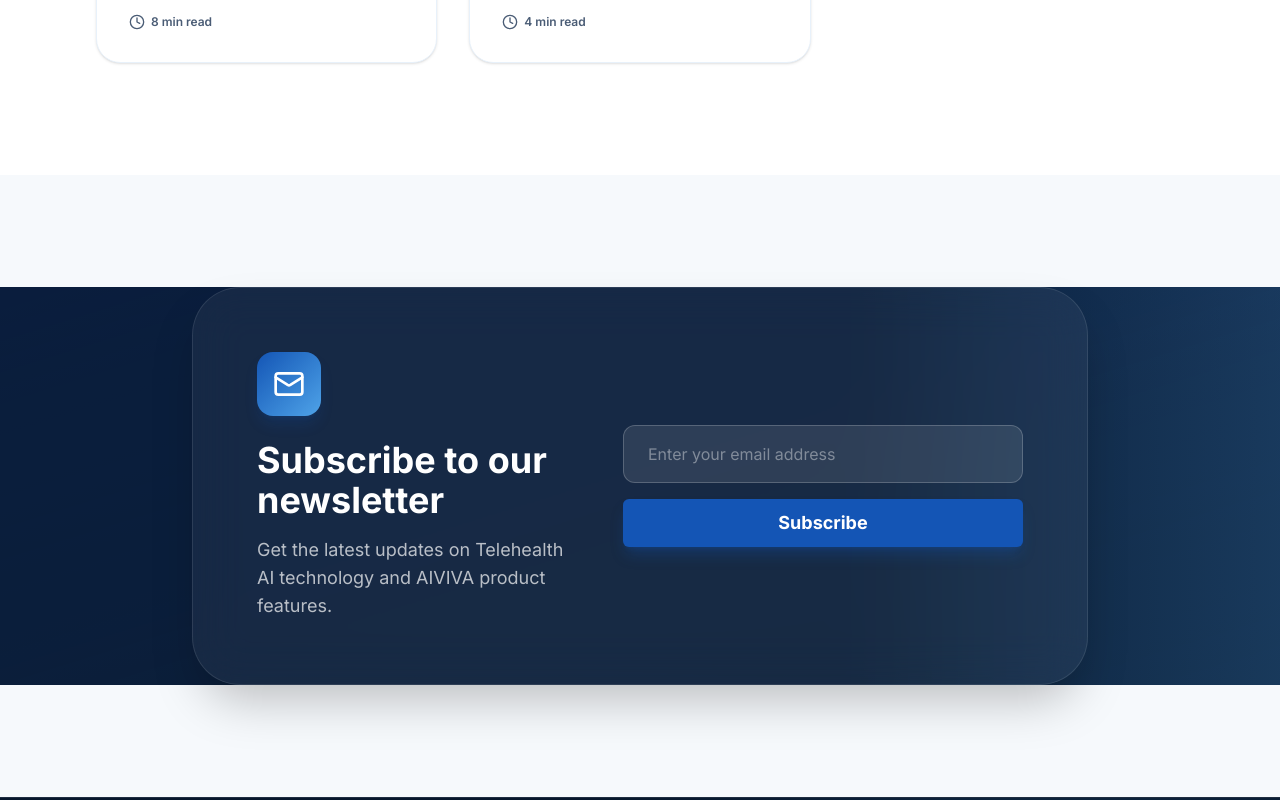
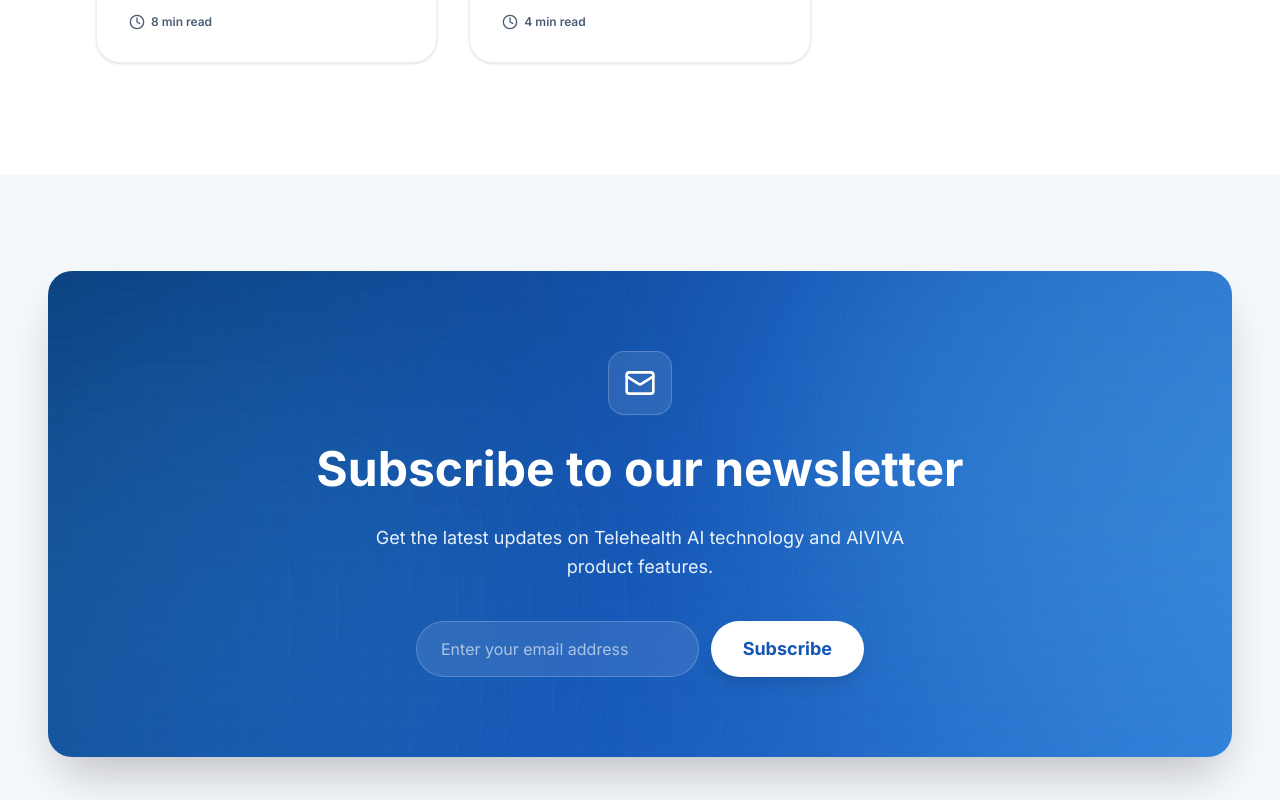
Before and after one commit to leanhtantt/Aiviva, a React (Vite) app: page /en/news in a window 1280 px wide. Shown: the part 1900-2700 px from the top of the page. Built offline with nearby package versions, Linux system fonts and the light colour scheme.

Commit message:
Polish News UI

```diff
--- a/src/components/sections/news/NewsNewsletterSection.tsx
+++ b/src/components/sections/news/NewsNewsletterSection.tsx
@@ -40,48 +40,69 @@
   };
 
   return (
-    <Section className="py-24 relative z-10 w-full overflow-hidden">
-      {/* Background decoration */}
-      <div className="absolute inset-0 bg-ink pointer-events-none">
-        <div className="absolute inset-0 bg-gradient-to-br from-primary/20 to-transparent mix-blend-overlay"></div>
-        <div className="absolute right-0 top-0 w-1/3 h-full bg-gradient-to-l from-sky/20 to-transparent"></div>
-      </div>
+    <Section variant="canvas" className="text-center py-16 lg:py-24 border-none">
+      <div
+        className="relative max-w-7xl mx-auto rounded-3xl overflow-hidden px-6 py-16 md:py-20 lg:px-16 text-white shadow-2xl transition-all duration-300 hover:shadow-[0_24px_60px_rgba(8,112,184,0.22)]"
+        style={{
+          background: "linear-gradient(120deg, var(--color-deep-val) 0%, var(--color-primary-val) 52%, var(--color-bright-val) 100%)"
+        }}
+      >
+        {/* Extremely faint modern design grid pattern */}
+        <div
+          className="absolute inset-0 pointer-events-none opacity-[0.12]"
+          style={{
+            backgroundImage: `
+              linear-gradient(to right, rgba(255, 255, 255, 0.15) 1px, transparent 1px),
+              linear-gradient(to bottom, rgba(255, 255, 255, 0.15) 1px, transparent 1px)
+            `,
+            backgroundSize: '24px 24px',
+          }}
+        />
 
-      <div className="container mx-auto px-4 lg:px-[var(--container-padding-desktop)] relative z-10">
-        <div className="max-w-4xl mx-auto bg-white/5 backdrop-blur-xl border border-white/10 p-8 md:p-12 lg:p-16 rounded-[3rem] shadow-2xl flex flex-col md:flex-row items-center gap-12">
+        {/* Ambient glow spots */}
+        <div className="absolute -top-[30%] -right-[20%] w-[60%] h-[120%] rounded-full bg-sky/20 blur-[120px] pointer-events-none mix-blend-screen" />
+        <div className="absolute -bottom-[30%] -left-[20%] w-[60%] h-[120%] rounded-full bg-bright/20 blur-[120px] pointer-events-none mix-blend-screen" />
 
-          <div className="flex-1 text-center md:text-left">
-             <div className="w-16 h-16 rounded-2xl bg-gradient-to-br from-primary to-sky flex items-center justify-center text-white mb-6 mx-auto md:mx-0 shadow-lg shadow-primary/20">
-               <Mail className="w-8 h-8" />
-             </div>
-             <h2 className="text-3xl lg:text-4xl font-bold text-white mb-4">{headline}</h2>
-             <p className="text-white/70 text-lg">{subheadline}</p>
+        <div className="relative z-10 max-w-5xl mx-auto flex flex-col items-center">
+          <div className="w-16 h-16 rounded-2xl bg-white/10 flex items-center justify-center text-white mb-6 backdrop-blur-md border border-white/20">
+            <Mail className="w-8 h-8" />
           </div>
+          <h2 className="text-4xl sm:text-5xl lg:text-5xl font-bold mb-6 leading-tight select-none">
+            {headline}
+          </h2>
+          <p className="text-mist text-base sm:text-lg mb-10 text-opacity-95 leading-relaxed max-w-xl">
+            {subheadline}
+          </p>
 
-          <div className="w-full md:w-[400px]">
+          <div className="w-full max-w-md mx-auto">
              {isSubscribed ? (
                 <motion.div
-                  initial={{ opacity: 0, scale: 0.9 }}
-                  animate={{ opacity: 1, scale: 1 }}
-                  className="bg-white/10 border border-white/20 rounded-2xl p-6 flex flex-col items-center text-center gap-3"
+                  initial={{ opacity: 0, y: 10 }}
+                  animate={{ opacity: 1, y: 0 }}
+                  className="bg-white/10 backdrop-blur-md border border-white/20 rounded-2xl p-6 flex flex-col items-center text-center gap-3"
                 >
-                  <CheckCircle2 className="w-12 h-12 text-teal-400" />
+                  <CheckCircle2 className="w-12 h-12 text-white" />
                   <p className="text-white font-medium">{successMessage}</p>
                 </motion.div>
              ) : (
-                <form onSubmit={handleSubmit} className="flex flex-col gap-4">
-                  <div className="relative">
+                <form onSubmit={handleSubmit} className="flex flex-col sm:flex-row gap-3 w-full">
+                  <div className="relative flex-1">
                      <input
                         type="email"
                         required
                         value={email}
                         onChange={(e) => setEmail(e.target.value)}
                         placeholder={placeholder}
-                        className="w-full bg-white/10 border border-white/20 text-white placeholder:text-white/40 px-6 py-4 rounded-xl focus:outline-none focus:ring-2 focus:ring-primary focus:border-transparent transition-all"
+                        className="w-full bg-white/10 backdrop-blur-md border border-white/20 text-white placeholder:text-white/60 px-6 py-4 rounded-full focus:outline-none focus:ring-2 focus:ring-white/50 focus:border-transparent transition-all h-[56px]"
                      />
                   </div>
-                  <Button variant="primary" size="lg" type="submit" className="w-full font-bold shadow-lg shadow-primary/30 hover:-translate-y-0.5">
-                    {buttonText}
+                  <Button
+                    size="lg"
+                    type="submit"
+                    className="relative overflow-hidden w-full sm:w-auto px-8 shadow-lg !bg-white !text-primary font-bold !rounded-full cursor-pointer opacity-100 transition-all duration-300 hover:scale-[1.05] active:scale-[0.98] hover:shadow-xl h-[56px] flex items-center justify-center"
+                  >
+                    <span className="absolute inset-0 block bg-gradient-to-r from-transparent via-sky-200/40 to-transparent animate-shimmer pointer-events-none" />
+                    <span className="relative z-10">{buttonText}</span>
                   </Button>
                 </form>
              )}
```
